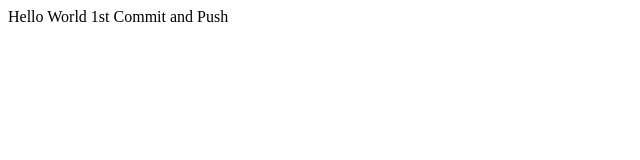
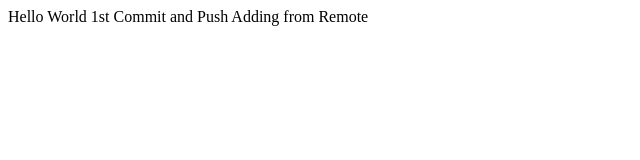
Before and after one commit to Prakash876/PerformCommands, a plain HTML site: page index.html in a window 1280 px wide. Shown: the whole page, without its empty margins (0-640 px from the left). Drawn offline with Linux system fonts and the light colour scheme.

Commit message:
Update index.html from Remote

```diff
--- a/index.html
+++ b/index.html
@@ -7,5 +7,6 @@
 </head>
 <body>
     Hello World 1st Commit and Push
+    Adding from Remote
 </body>
 </html>
```
